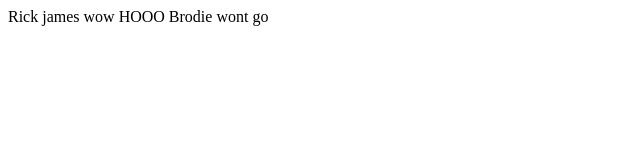
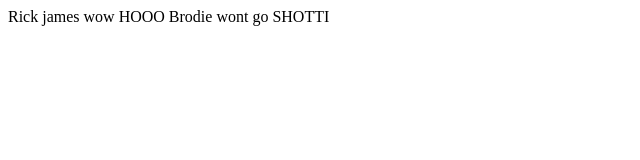
Before and after one commit to rbbynck/Lesson, a plain HTML site: page index.html in a window 1280 px wide. Shown: the full height of the page, 0-640 px from the left. Drawn offline with Linux system fonts and the light colour scheme.

Commit message:
Update navbar

```diff
--- a/index.html
+++ b/index.html
@@ -2,4 +2,5 @@
 Rick james wow
 HOOO
 Brodie wont go
+SHOTTI
 </html>
```
